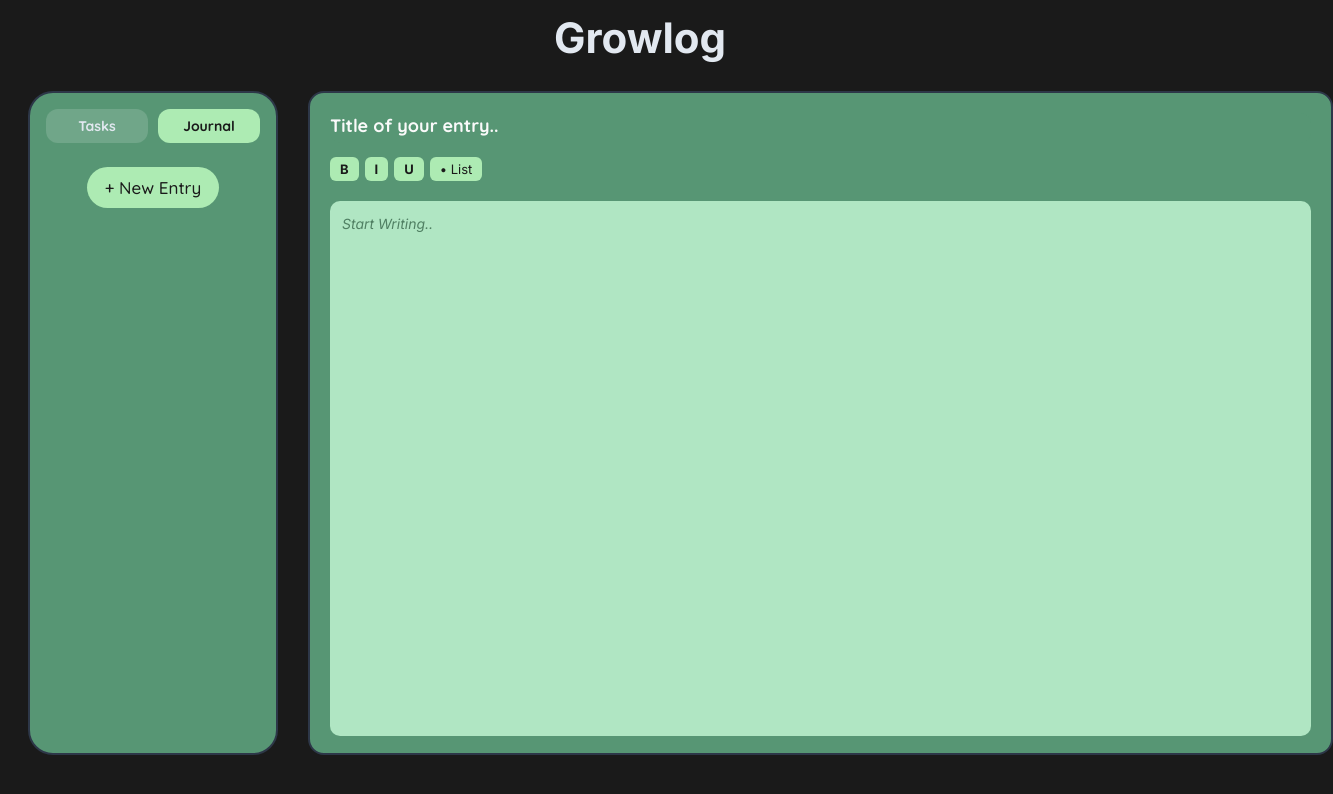
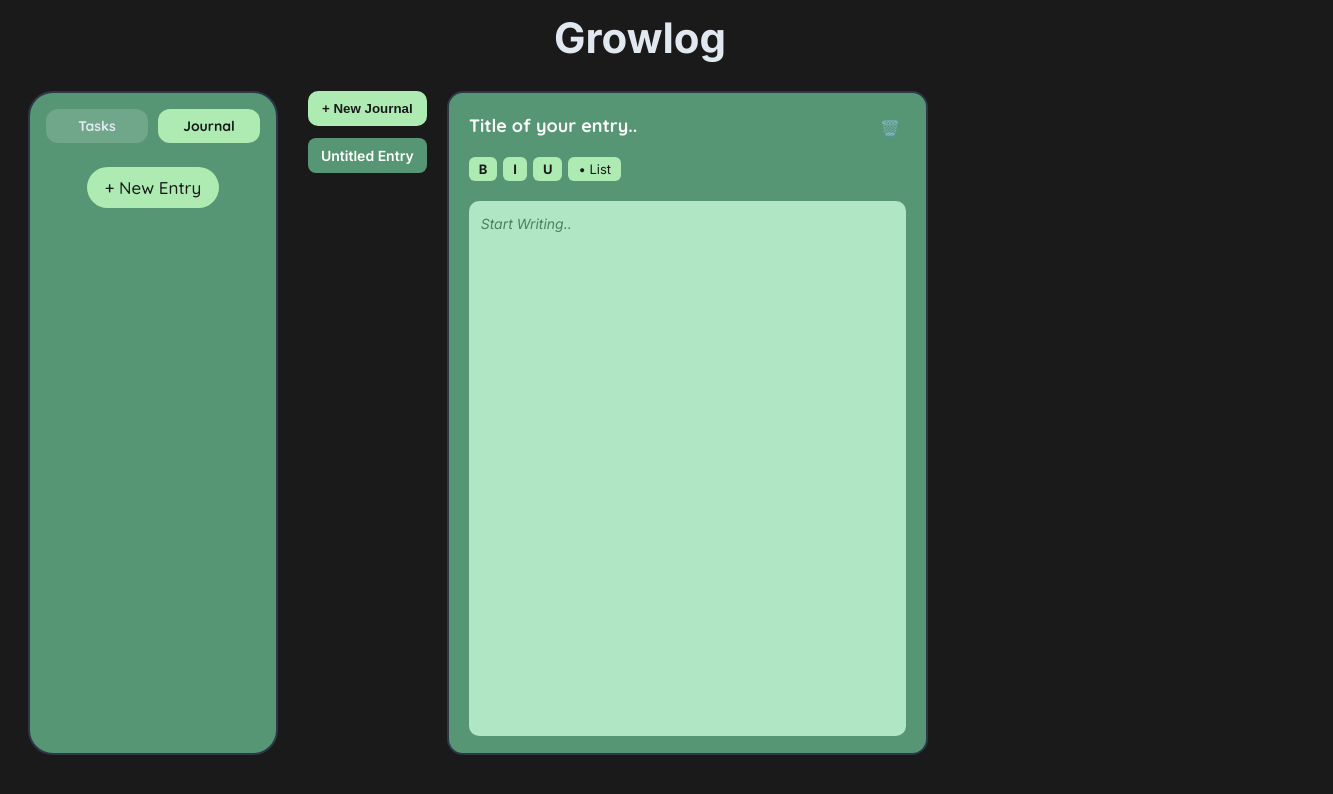
Before and after one commit to Dashcool122/Growlog, a plain HTML site: page index.html in a window 1280 px wide. Both pictures are taken after a click on the button "Journal". Shown: the whole page, 1333 px wide, since content can reach past the window. Drawn offline with Linux system fonts and the light colour scheme.

Commit message:
Added new list of entries and new button for deleting entries

```diff
--- a/index.html
+++ b/index.html
@@ -23,7 +23,7 @@
             </div>
 
             <div id="tasks-sidebar" class="left">
-                <button id="addtaskbtn" class="basic-buttons">+ Add New Task</button>
+                <button id="addtaskbtn" class="basic-buttons">+ New Task</button>
                 <div id="inputbox" class="card hidden">
                     <input type="text" id="taskinput" placeholder="Enter Task Name..">
                     <div class="card-actions">
@@ -47,8 +47,18 @@
         </div>
 
         <div id="journal-view" class="journal-board hidden">
-            <div class="journal-card">
-                <input type="text" class="journal-title-input" placeholder="Title of your entry..">
+
+            <div class="journal-sidebar">
+                <button id="new-journal-btn" class="journal-add-btn">+ New Journal</button>
+                <div id="journal-entries-list" class="journal-entries-list"></div>
+            </div>
+
+            <div class="journal-card" id="journal-editor-card">
+                <div class="journal-card-top">
+                    <input type="text" id="journal-title" class="journal-title-input" placeholder="Title of your entry..">
+                    <button id="delete-journal-btn" class="delete-entry-btn" title="Delete Entry">🗑️</button>
+                </div>
+
 
                 <!-- formatting toolbar -->
                 <div class="format-toolbar">
@@ -59,7 +69,7 @@
                 </div>
 
                 <!--editable text writing area (rich text)-->
-                <div class="journal-editor" contenteditable="true" data-placeholder="Start Writing.."></div>
+                <div id="journal-body" class="journal-editor" contenteditable="true" data-placeholder="Start Writing.."></div>
             </div>
         </div>
     </div>
--- a/script.js
+++ b/script.js
@@ -4,6 +4,8 @@ const inputBox = document.getElementById("inputbox");
 const taskInput = document.getElementById("taskinput");
 const confirmBtn = document.getElementById("confirmbtn");
 const cancelBtn = document.getElementById("cancelbtn");
+const newJournalBtn = document.getElementById("new-journal-btn");
+const deleteJournalBtn = document.getElementById("delete-journal-btn");
 //task lists:
 const taskList = document.getElementById("tasklist");
 const completedList = document.getElementById("completedlist");
@@ -15,6 +17,10 @@ const tasksView = document.getElementById("tasks-view");
 const journalView = document.getElementById("journal-view");
 const tasksSidebar = document.getElementById("tasks-sidebar");
 const journalSidebar = document.getElementById("journal-sidebar");
+const journalList = document.getElementById("journal-entries-list");
+const journalTitleInput = document.getElementById("journal-title");
+const journalBody = document.getElementById("journal-body");
+
 
 
 function toggleCompletedHeader(){
@@ -149,3 +155,78 @@ document.querySelectorAll(".toolbar-btn").forEach(button => {
         document.execCommand(command, false, null)
     });
 });
+
+let journals = [];
+let activeJournalId = null;
+
+function createNewJournal(){
+    const newEntry = {
+        id: Date.now(),
+        title: "Untitled Entry",
+        content: "",
+    };
+    journals.unshift(newEntry);
+    activeJournalId = newEntry.id;
+    renderJournalList();
+    loadActiveJournal();
+}
+
+//render the sidebar pills
+function renderJournalList(){
+    journalList.innerHTML = "";
+    journals.forEach(entry => {
+        const item = document.createElement("div");
+        item.className = `journal-entry-item ${entry.id === activeJournalId ? "active" : ""}`;
+        item.textContent = entry.title || "Untitled Entry";
+        item.onclick = () => {
+            activeJournalId = entry.id;
+            renderJournalList();
+            loadActiveJournal();
+        };
+        journalList.appendChild(item);
+    });
+}
+
+//load active entry into the editor fields
+function loadActiveJournal(){
+    const entry = journals.find(j => j.id === activeJournalId);
+    if (!entry){
+        journalTitleInput.value = "";
+        journalBody.innerHTML = "";
+        return;
+    }
+    journalTitleInput.value = entry.title === "Untitled Entry" ? "" : entry.title;
+    journalBody.innerHTML = entry.content;
+}
+
+journalTitleInput.addEventListener("input", () => {
+    const entry = journals.find(j => j.id === activeJournalId);
+    if(entry){
+        entry.title = journalTitleInput.value.trim() || "Untitled Entry";
+        renderJournalList();
+    }
+});
+
+journalBody.addEventListener("input", () => {
+    const entry = journals.find(j => j.id === activeJournalId);
+    if (entry){
+        entry.content = journalBody.innerHTML;
+    }
+});
+
+// delete active journal
+deleteJournalBtn.addEventListener("click", () => {
+    if (!activeJournalId) return;
+
+    journals = journals.filter(j => j.id !== activeJournalId);
+    activeJournalId = journals.length > 0 ? journals[0].id : null;
+
+    renderJournalList();
+    loadActiveJournal();
+});
+
+// button binding
+newJournalBtn.addEventListener("click", createNewJournal);
+
+// initialize with one journal if empty
+createNewJournal();
--- a/style.css
+++ b/style.css
@@ -352,10 +352,82 @@ body {
 /* Journal Workspace */
 .journal-board {
     display: flex;
-    flex-direction: column;
+    gap: 20px;
     width: 620px;
     max-width: 100%;
     animation: btm-topbounceIn 0.8s;
+}
+
+.journal-sidebar{
+    width: 220px;
+    display: flex;
+    flex-direction: column;
+    gap: 12px;
+}
+
+.journal-add-btn{
+    background-color: #ADEBB3;
+    color: #1a1a1a;
+    font-family: 'Quicksand' sans-serif;
+    font-weight: 700;
+    border: none;
+    border-radius: 10px;
+    padding: 10px;
+    cursor: pointer;
+    transition: transform 0.1s ease
+}
+
+.journal-add-btn::hover{
+    transform: scale(1.05);
+}
+
+.journal-entries-list{
+    display: flex;
+    flex-direction: column;
+    gap: 8px;
+    overflow-y: auto;
+    max-height: 400px;
+}
+
+.journal-entry-item{
+    background: rgba(255, 255, 255, 0.06);
+    color: #e5e7eb;
+    border: 1px solid rgba(87, 150, 116, 0.3);
+    border-radius: 8px;
+    padding: 8px 12px;
+    font-family: 'Quicksand' sans-serif;
+    font-size: 14px;
+    cursor: pointer;
+    white-space: nowrap;
+    overflow: hidden;
+    text-overflow: ellipsis; /*adds "..." when text is too long*/
+    transition: background 0.2s;
+}
+
+.journal-entry-item.active{
+    background: #579674;
+    color: #ffffff;
+    font-weight: 600;
+}
+
+.journal-card-top{
+    display: flex;
+    align-items: center;
+    gap: 10px;
+}
+
+.delete-entry-btn{
+    background: transparent;
+    border: none;
+    cursor: pointer;
+    font-size: 16px;
+    opacity: 0.7;
+    transition: opacity 0.2s, transform 0.1s;
+}
+
+.delete-entry-btn::hover{
+    opacity: 1;
+    transform: scale(1.1);
 }
 
 .journal-card {
```
